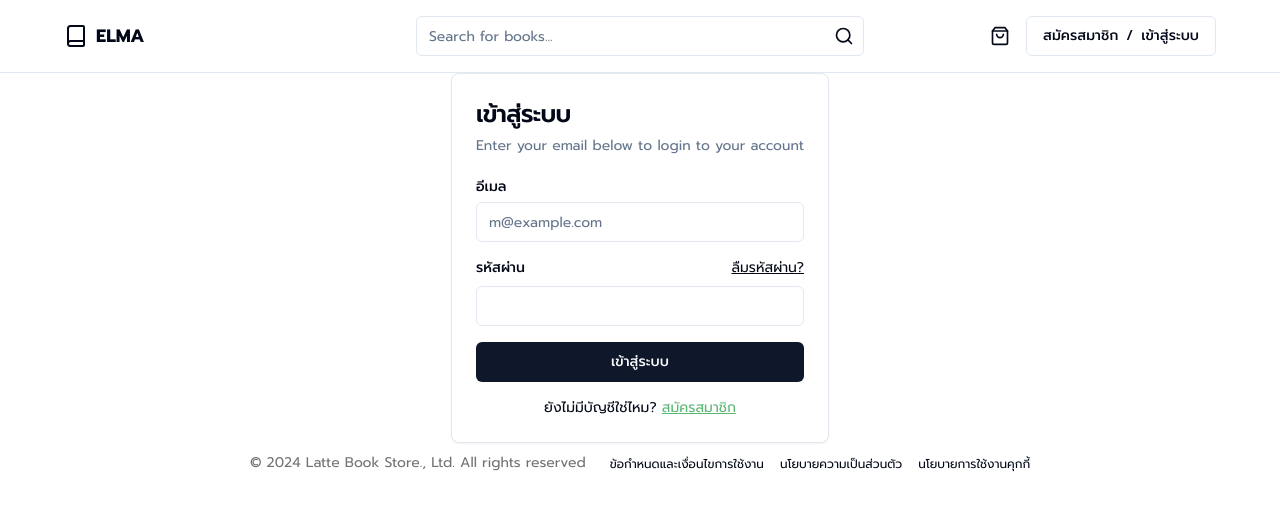
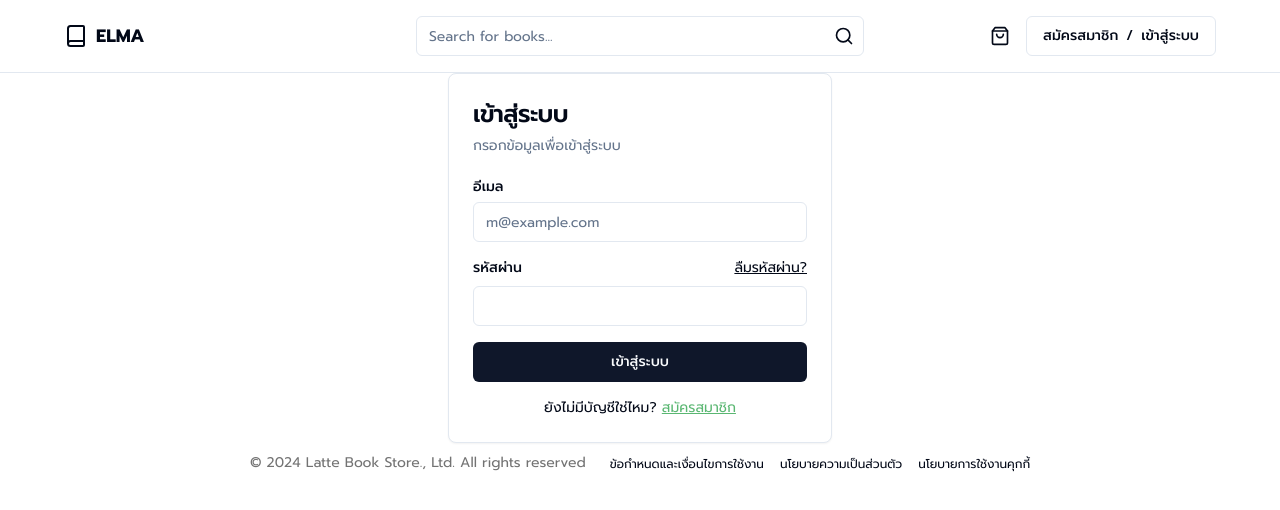
Before and after one commit to staciax/elma, a Next.js app in the folder frontend/: page /login in a window 1280 px wide. Shown: the top 510 px of the page. Built offline with nearby package versions, Linux system fonts and the light colour scheme.

Commit message:
update login page

```diff
--- a/frontend/app/(routes)/(home)/(auth)/login/page.tsx
+++ b/frontend/app/(routes)/(home)/(auth)/login/page.tsx
@@ -8,10 +8,10 @@ export const metadata: Metadata = {
 
 export function LoginForm() {
 	return (
-		<Card className="mx-auto max-w-sm">
+		<Card className="mx-auto w-full max-w-sm">
 			<CardHeader>
 				<CardTitle className="text-2xl">เข้าสู่ระบบ</CardTitle>
-				<CardDescription>Enter your email below to login to your account</CardDescription>
+				<CardDescription>กรอกข้อมูลเพื่อเข้าสู่ระบบ</CardDescription>
 			</CardHeader>
 			<CardContent>
 				<SignInForm />
```
